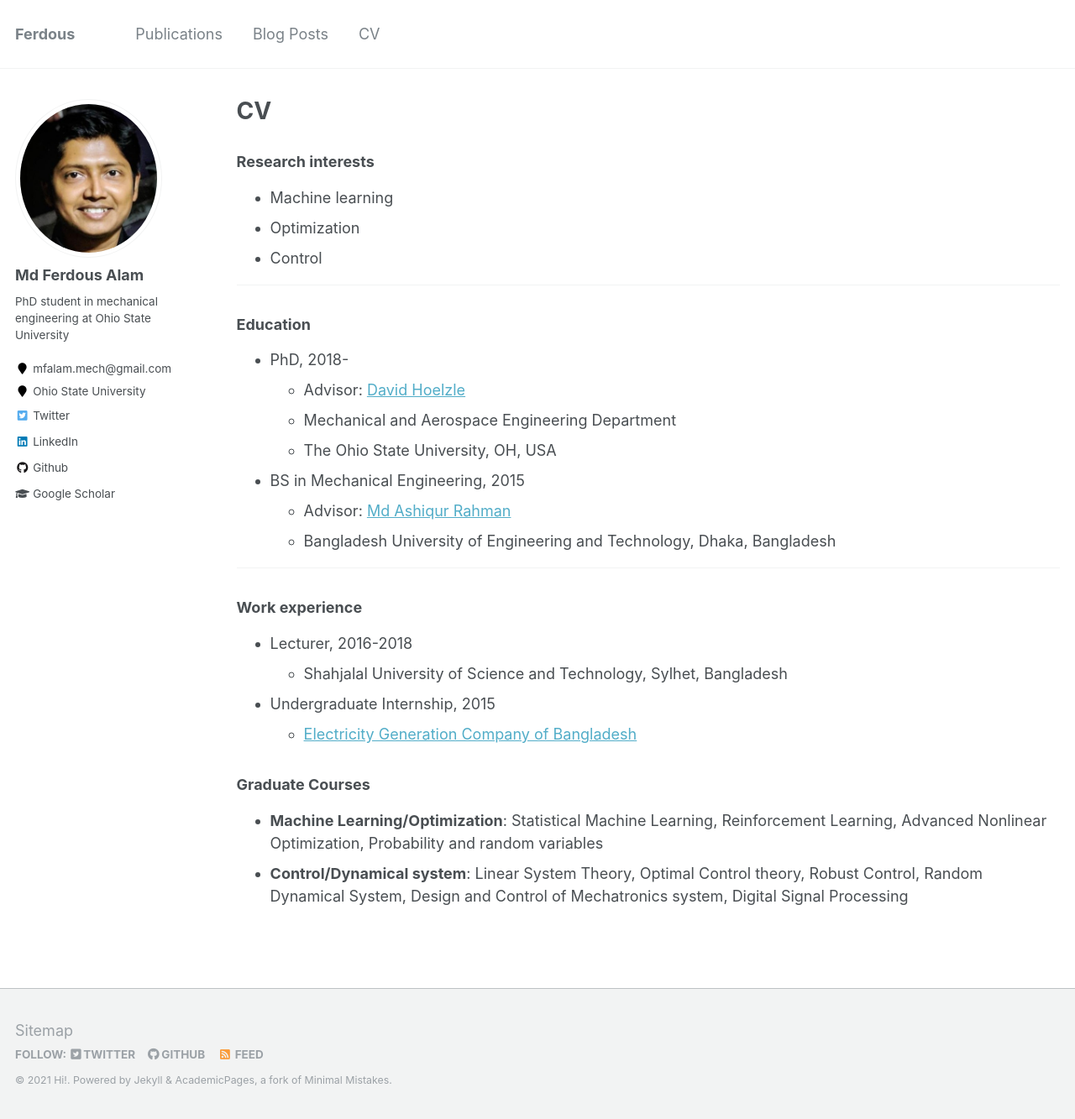
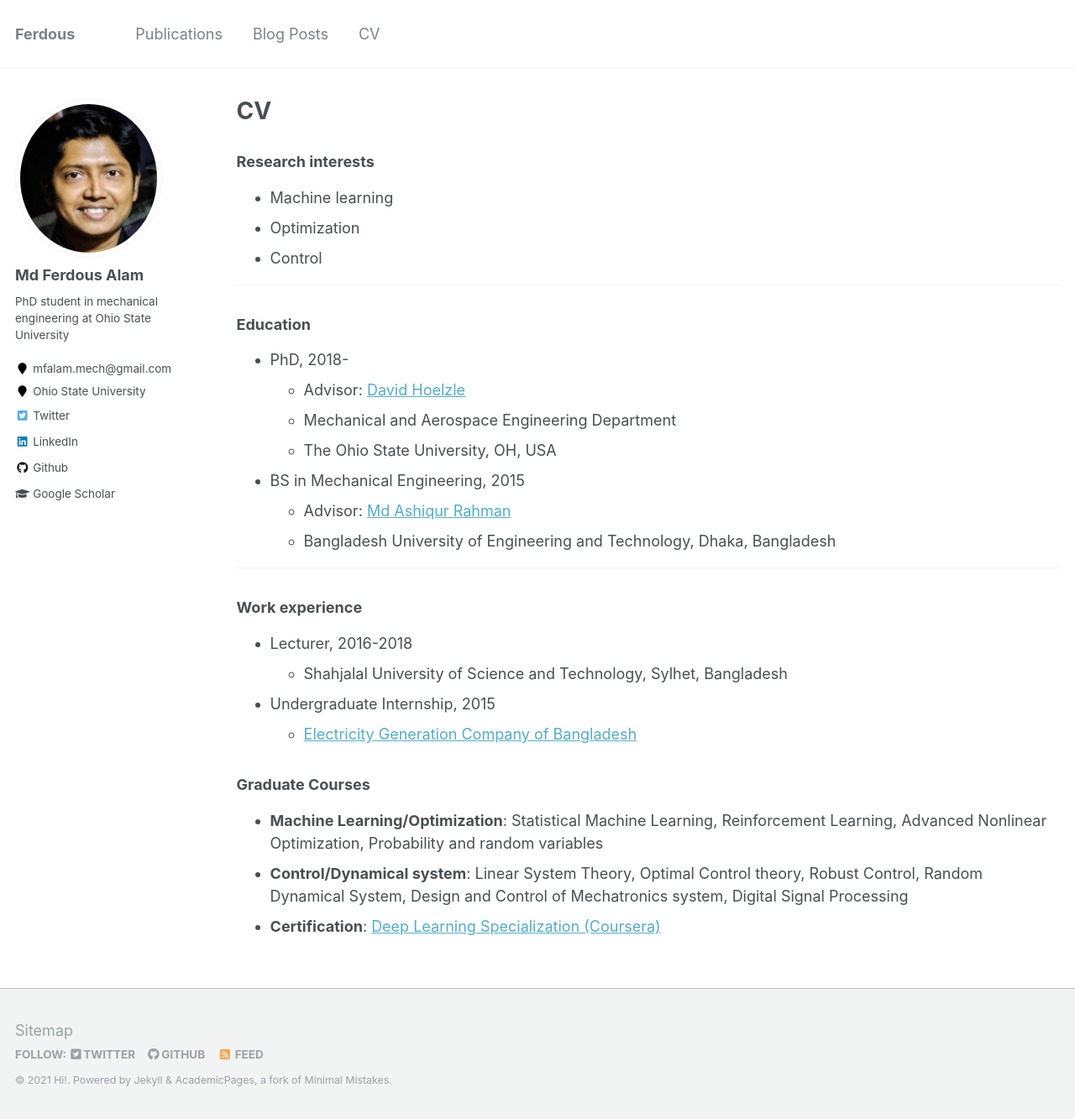
Before and after one commit to ghost-083/ghost-083.github.io, a Jekyll site: the page built from _pages/cv.md, in a window 1280 px wide and 1333 px high. Shown: the whole window at 84% size. Built offline with Jekyll 4.4.1, drawn with Linux system fonts in a browser that asks for light colours.

Commit message:
Trigger rebuild

```diff
--- a/_pages/cv.md
+++ b/_pages/cv.md
@@ -40,3 +40,4 @@
 ### Graduate Courses
 * **Machine Learning/Optimization**: Statistical Machine Learning, Reinforcement Learning, Advanced Nonlinear Optimization, Probability and random variables
 * **Control/Dynamical system**: Linear System Theory, Optimal Control theory, Robust Control, Random Dynamical System, Design and Control of Mechatronics system, Digital Signal Processing
+* **Certification**: [Deep Learning Specialization (Coursera)](https://www.coursera.org/account/accomplishments/specialization/3YZLSAFPSVB8)
```
